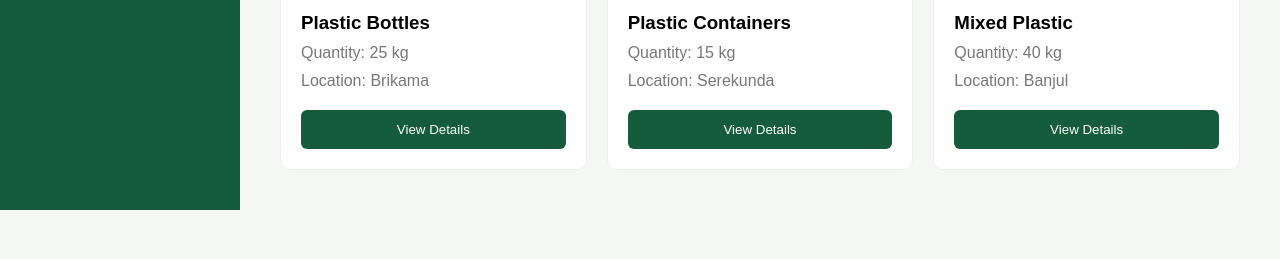
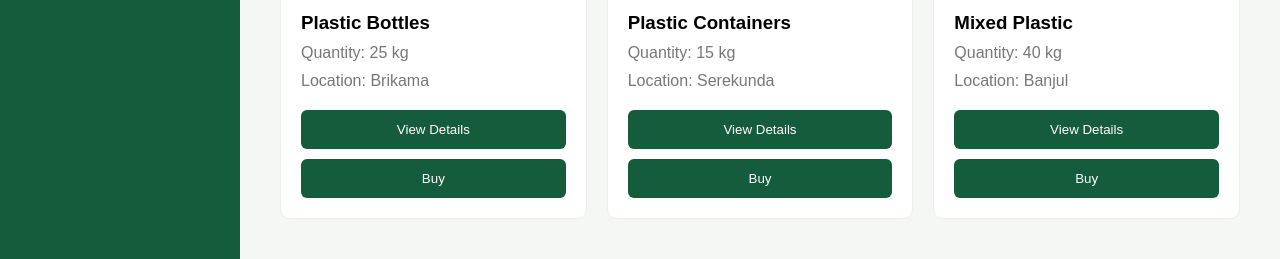
Before and after one commit to Bahito04/Waste2Pocket, a plain HTML site: page index.html in a window 1280 px wide. Shown: the part 717-976 px from the top of the page. Before the commit the page ends 927 px from the top, so only its background shows below. Drawn offline with Linux system fonts and the light colour scheme.

Commit message:
Added buy botton

```diff
--- a/index.html
+++ b/index.html
@@ -67,6 +67,7 @@
             <p>Quantity: 25 kg</p>
             <p>Location: Brikama</p>
             <button>View Details</button>
+            <button class="buy-button">Buy</button>
         </div>
 
        <div class="product-card" data-category="plastic">
@@ -75,6 +76,7 @@
             <p>Quantity: 15 kg</p>
             <p>Location: Serekunda</p>
             <button>View Details</button>
+            <button class="buy-button">Buy</button>
         </div>
 
        <div class="product-card" data-category="plastic">
@@ -83,6 +85,7 @@
             <p>Quantity: 40 kg</p>
             <p>Location: Banjul</p>
             <button>View Details</button>
+<button class="buy-button">Buy</button>
         </div>
 
     </div>
--- a/script.js
+++ b/script.js
@@ -20,7 +20,8 @@ function createProductCard(product) {
         <h3></h3>
         <p></p>
         <p></p>
-        <button>View Details</button>
+       <button>View Details</button>
+<button class="buy-button">Buy</button>
     `;
 
     newProduct.querySelector("h3").textContent = product.name;
```
